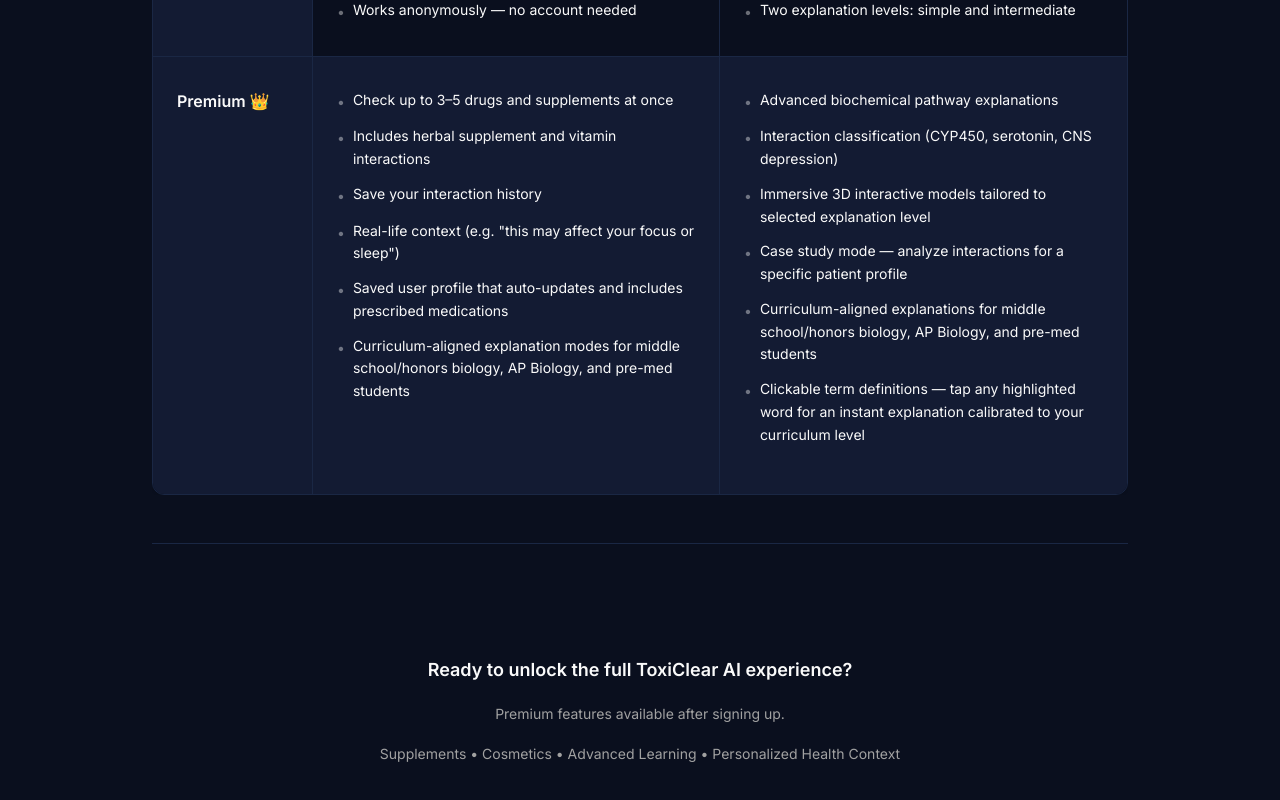
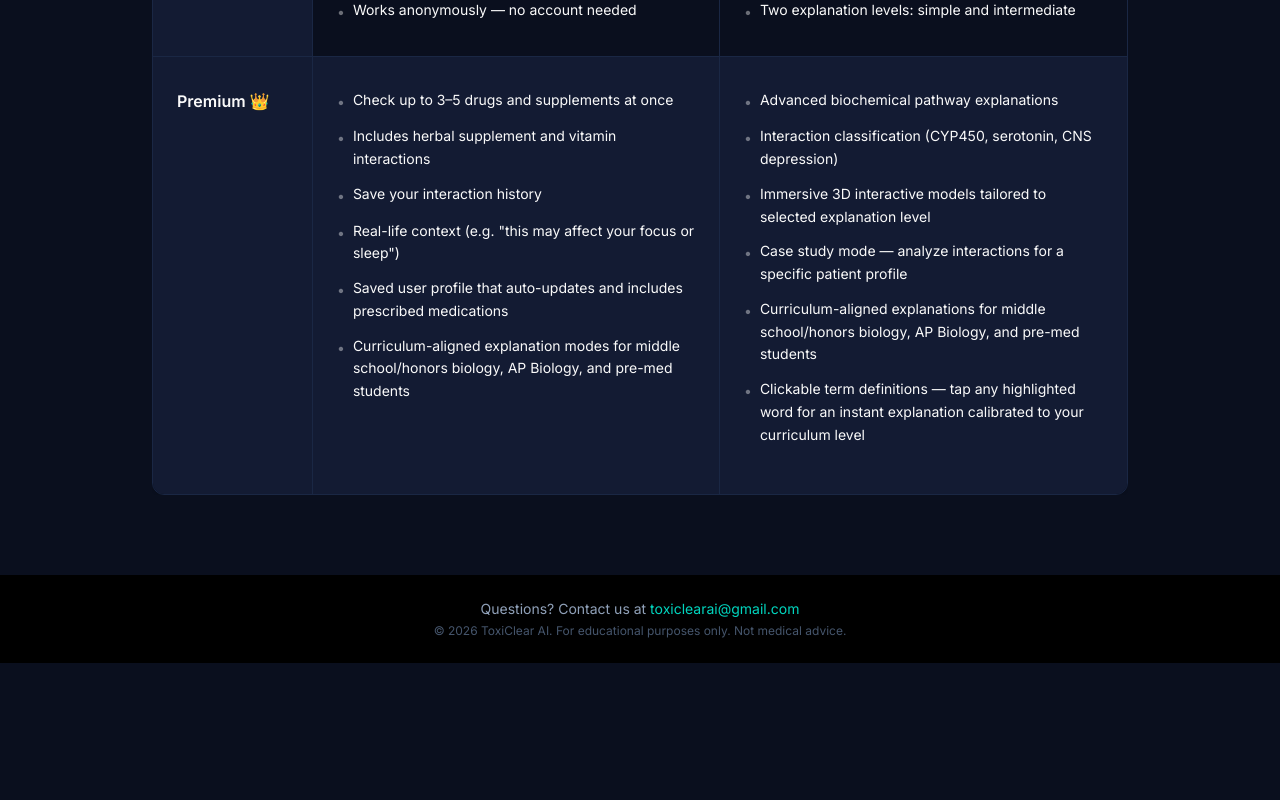
Before and after one commit to Aryesh-K/demo-app, a Next.js app: page / in a window 1280 px wide. Shown: the part 1666-2466 px from the top of the page. After the commit the page ends 2329 px from the top, so only its background shows below. Built offline with nearby package versions, Linux system fonts and the light colour scheme.

Commit message:
home page update 7

```diff
--- a/src/app/page.tsx
+++ b/src/app/page.tsx
@@ -192,23 +192,23 @@
             </div>
           </section>
         </GridReveal>
-        <hr className="border-border" />
+      </div>
 
-        {/* ── Get Premium CTA ── */}
-        <section className="flex flex-col items-center gap-5 py-16 text-center">
-          <p className="text-lg font-semibold">
-            Ready to unlock the full ToxiClear AI experience?
-          </p>
-          <p className="text-sm text-muted-foreground">
-            Premium features available after signing up.
-          </p>
-          <p className="text-sm text-muted-foreground">
-            Supplements • Cosmetics • Advanced Learning • Personalized Health
-            Context
-          </p>
-        </section>
-      </div>
-      <div className="h-24" />
+      {/* ── Contact footer banner ── */}
+      <footer className="w-full bg-black px-8 py-6 text-center">
+        <p className="text-sm text-slate-400">
+          Questions? Contact us at{" "}
+          <a
+            href="mailto:toxiclearai@gmail.com"
+            className="text-teal-400 hover:text-teal-300"
+          >
+            toxiclearai@gmail.com
+          </a>
+        </p>
+        <p className="mt-1 text-xs text-slate-600">
+          &copy; 2026 ToxiClear AI. For educational purposes only. Not medical advice.
+        </p>
+      </footer>
     </main>
   );
 }
```
